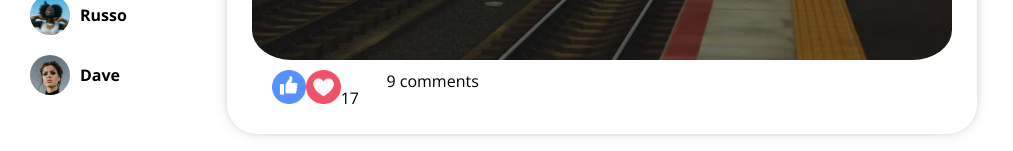
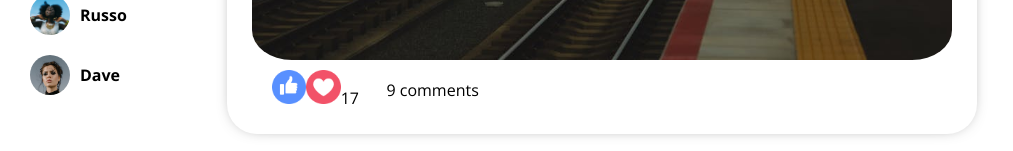
Before and after one commit to saadhzubairi/Social-Media-Application, a React (Create React App) app in the folder client/: page / in a window 1280 px wide. Shown: the part 877-1028 px from the top of the page, without its empty margins (0-1013 px from the left). Built offline with nearby package versions, Linux system fonts and the light colour scheme.

Commit message:
another post commit

```diff
--- a/client/src/components/post/post.css
+++ b/client/src/components/post/post.css
@@ -57,7 +57,8 @@
 }
 
 .postBottom{
-    display: flex
+    display: flex;
+    align-items: center;
 }
 
 .postBottomLeft{
```
